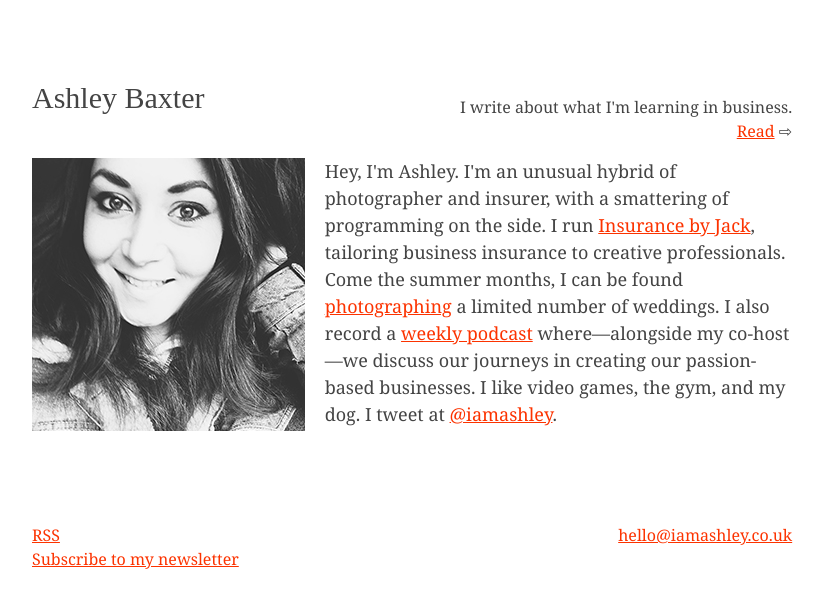
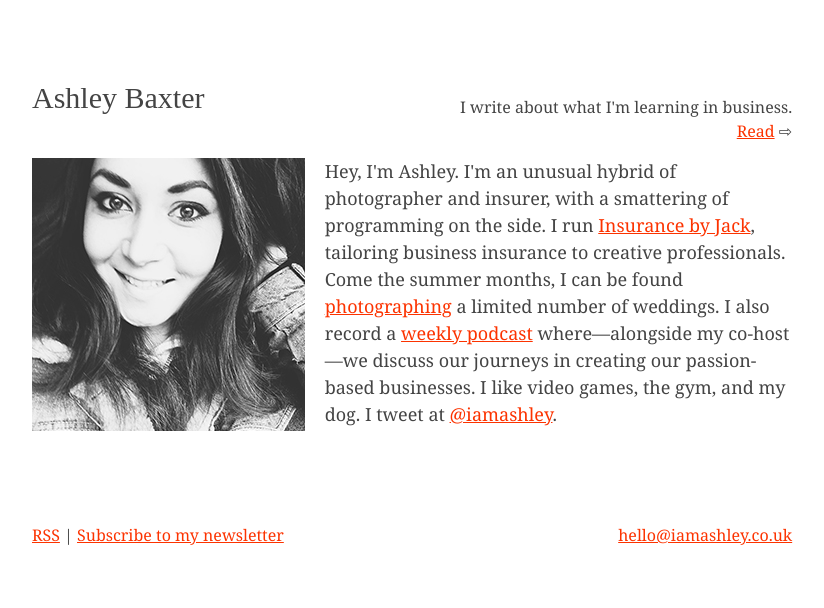
Before and after one commit to ashleybaxter/iamashley, a Jekyll site: the page built from index.html, in a window 1280 px wide. Shown: the top 608 px of the page, without its empty margins (228-1052 px from the left). Built offline with Jekyll 4.4.1, drawn with Linux system fonts in a browser that asks for light colours; some web fonts are replaced; Markdown is read by kramdown in place of the engine named in the settings.

Commit message:
Added `header` and `nav` tags over approriate home page `div` tags.

```diff
--- a/css/main.css
+++ b/css/main.css
@@ -134,10 +134,10 @@
 }
 	.post-title {
 		text-align: center;
-		padding: 0 0 25px 0;
 	}
 	.title {
 		text-align: center;
+		padding: 0 0 25px 0;
 	}
 	.meta {
 		padding: 0;
@@ -152,6 +152,19 @@
 }
 	footer .email {
 		text-align: right;
+	}
+
+	.subscribe__list li {
+		float: left;
+	}
+
+	.subscribe__list li:after {
+		content: '|';
+		padding-right: 4px;
+	}
+
+	.subscribe__list li:last-of-type:after {
+		content: none;
 	}
 
 	.ck_embed_form {
@@ -364,5 +377,6 @@
 		display: block;
 		margin: 0 auto;
 		padding-bottom: 15px;
+		max-width: 100%;
 	}
 }
--- a/index.html
+++ b/index.html
@@ -6,12 +6,13 @@
 
 <div class="wrap">
 	<div class="grid">
-		<div class="grid__col grid__col--1-of-2">
+		<header role="banner" class="grid__col grid__col--1-of-2">
 			<h1>Ashley Baxter</h1>
-		</div>
-		<div class="grid__col grid__col--1-of-2">
+		</header>
+
+		<nav role="navigation" class="grid__col grid__col--1-of-2">
 			<p class="blog_cta">I write about what I'm learning in business. <a href="/blog" title="Blog">Read</a> &#8680;</p>
-		</div>
+		</nav>
 		<div class="grid__col grid__col--3-of-8">
 			<img class="avatar" src="/img/avatar.jpg"/ alt="Ashley Baxter">
 		</div>
```
